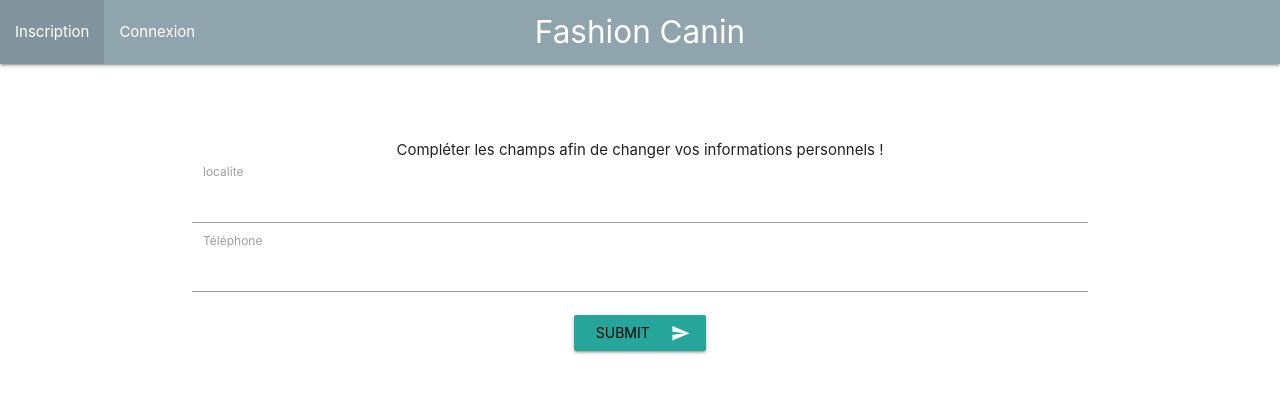
After one commit to valdoe/FashionCanin, a PHP site: page /modifDonnes.php in a window 1280 px wide. The commit adds this page. Shown: the top 393 px of the page. Run offline with PHP 8.4, Linux system fonts and the light colour scheme.

Commit message:
Ajout d'une page permettant a l'utilisateur de modifier ses informations personnels
cette page permet la modification d'un champ via update en bdd !

```diff
--- a/AffichageChien.php
+++ b/AffichageChien.php
@@ -9,7 +9,7 @@ try {
                           ON chien.ID_RACE = race_chien.ID_RACE where ID_INDIVIDU = :nom');
         $req->bindParam(':nom', $_POST['idindividu'], PDO::PARAM_INT);
         $req->execute();
-		$msg = "Requête correctement effectuée ! :) " . date("H:i:s");
+		$msg = "Requête correctement effectuée ! :), si rien ne s'affiche l'utilisateur n'a pas de chiens " . date("H:i:s");
 
 	} else {
 		$msg = "Veillez sélectionner un individu dans la liste afin d'afficher ses chiens";
--- a/menu.php
+++ b/menu.php
@@ -1,11 +1,14 @@
 <nav>
   <div class="nav-wrapper  blue-grey lighten-2">
       <a href="index.php" class="brand-logo center">Fashion Canin</a>
-      <ul id="nav-mobile" class="right hide-on-med-and-down">
+      <ul id="nav-mobile" class="left hide-on-med-and-down">
           <?php  if (isset($_SESSION['id']) AND isset($_SESSION['login'])): ?>
             <li><a href="InscriptionJoueur.php">Inscription d'un joueur à un concours</a></li>
+			<li><a href="DesinscriptionConcours.php">Supprimer un concours</a></li>
             <li><a href="AffichageChien.php">Maitre détail Chien</a></li>
-            <li><a href="DesinscriptionConcours.php">Supprimer un concours</a></li>
+	  </ul>
+	  <ul class="right hide-on-med-and-down">
+			<li><a href="modifDonnes.php">MAJ info perso</a></li>
             <li><a href="deconnexion.php">Déconnexion</a></li>
           <?php else: ?>
             <li><a href="inscription.php">Inscription</a></li>
--- /dev/null
+++ b/modifDonnes.php
@@ -0,0 +1,64 @@
+<?php session_start();
+	try {
+    $bdd = new PDO('mysql:host=localhost;dbname=fashioncanin','root','root');
+	?>
+<!DOCTYPE html>
+  <html lang="en">
+  <head>
+      <meta charset="UTF-8">
+      <meta name="viewport" content="width=device-width, initial-scale=1.0">
+      <meta http-equiv="X-UA-Compatible" content="ie=edge">
+			<link rel="stylesheet" type="text/css" href="style.css">
+			<link href="https://fonts.googleapis.com/css?family=Open+Sans" rel="stylesheet">
+		<!--Import Google Icon Font-->
+	    <link href="https://fonts.googleapis.com/icon?family=Material+Icons" rel="stylesheet">
+	    <!--Import materialize.css-->
+	    <link type="text/css" rel="stylesheet" href="css/materialize.min.css"  media="screen,projection"/>
+      <title>Modifier ses infos persos</title>
+  </head>
+  <body>
+				<?php include("menu.php"); ?>
+				<main class ="container">
+						<?php
+							  if ((isset($_POST['telephone']) AND isset($_POST['localite']))){
+									$req = $bdd->prepare('UPDATE individu SET LOCALITE_INDIVIDU = :localite, TELEPHONE_INDIVIDU = :telephone where ID_INDIVIDU = :login');
+									$req->bindParam(':telephone', $_POST['telephone'], PDO::PARAM_STR);
+									$req->bindParam(':localite', $_POST['localite'], PDO::PARAM_STR);
+									$req->bindParam(':login', $_SESSION['id'], PDO::PARAM_INT);
+									$req->execute();
+									echo "Modification de vos données effectuée";
+							 	}
+							 else {
+							 		echo "Compléter les champs afin de changer vos informations personnels  !";
+							 	}
+						?>
+
+						<div class="formulaire">
+							<form class="col s12" method="post" action="modifDonnes.php">
+								<div class="localite">
+									<div class="input-field col s12">
+										<input id="localite" type="text" name="localite" class="validate">
+										<label for="localite" class="active">localite</label>
+									</div>
+								</div>
+								<div class="telephone">
+									<div class="input-field col s12">
+										<input id="telephone" type="text" name="telephone" class="validate">
+										<label for="telephone" class="active">Téléphone</label>
+									</div>
+								</div>
+								<button class="btn waves-effect waves-light center" type="submit">
+							    <i class="material-icons right">send</i>
+									<input type="submit" name="submit" />
+							  </button>
+		    			</form>
+		  			</div>
+						<?php
+		 }
+		catch (Exception $e)
+		{
+			die('Erreur : ' . $e->getMessage());
+		}?>
+      </main>
+  </body>
+  </html>
```
